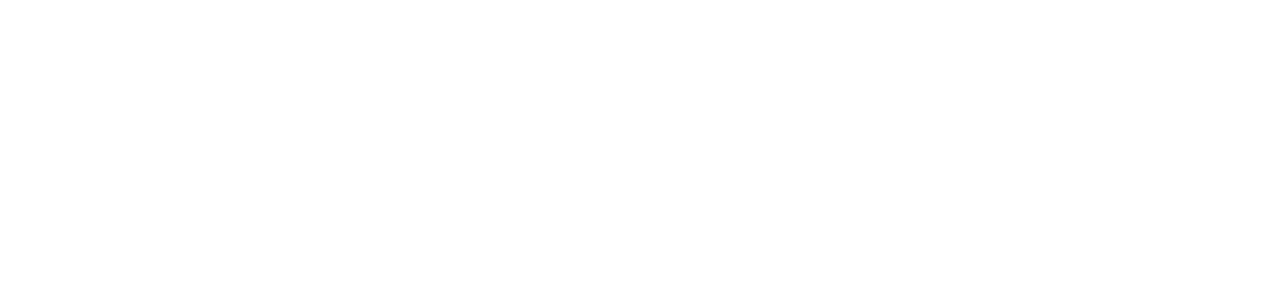
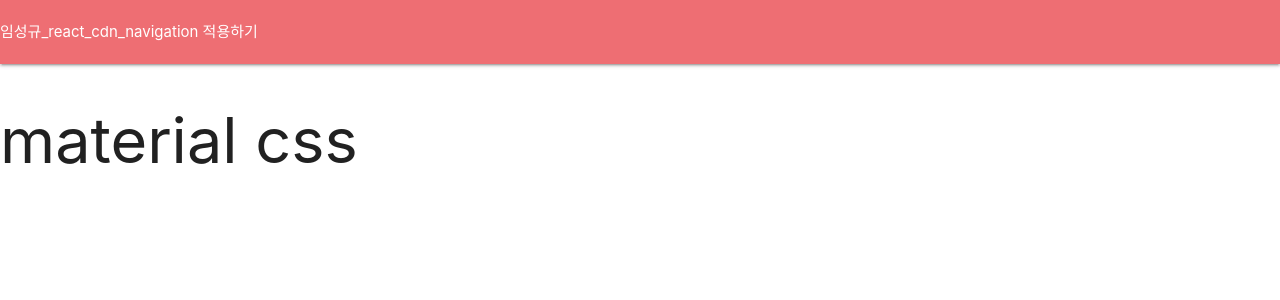
Before and after one commit to seongkyu-lim/do-it-example, a React (Create React App) app: page / in a window 1280 px wide. Shown: the top 300 px of the page. Built offline with nearby package versions, Linux system fonts and the light colour scheme.

Commit message:
React_css
by using cdn i made navigation on web

```diff
--- a/public/index.html
+++ b/public/index.html
@@ -3,12 +3,13 @@
   <head>
     <meta charset="utf-8" />
     <link rel="icon" href="%PUBLIC_URL%/favicon.ico" />
+    <link
+      rel="stylesheet"
+      href="http://cdnjs.cloudflare.com/ajax/libs/materialize/1.0.0/css/materialize.min.css"
+    />
     <meta name="viewport" content="width=device-width, initial-scale=1" />
     <meta name="theme-color" content="#000000" />
-    <meta
-      name="description"
-      content="Web site created using create-react-app"
-    />
+    <meta name="description" content="Web site created using create-react-app" />
     <link rel="apple-touch-icon" href="%PUBLIC_URL%/logo192.png" />
     <!--
       manifest.json provides metadata used when your web app is installed on a
--- a/src/App.js
+++ b/src/App.js
@@ -1,9 +1,18 @@
 import React from 'react';
-import ScrollSpy from './03/ScrollSpy';
+import './App.css';
 
 class App extends React.Component {
   render() {
-    return <ScrollSpy />;
+    return (
+      <div>
+        <nav>
+          <div className="nav-wrapper">
+            <div>임성규_react_cdn_navigation 적용하기</div>
+          </div>
+        </nav>
+        <h1>material css</h1>
+      </div>
+    );
   }
 }
 
```
